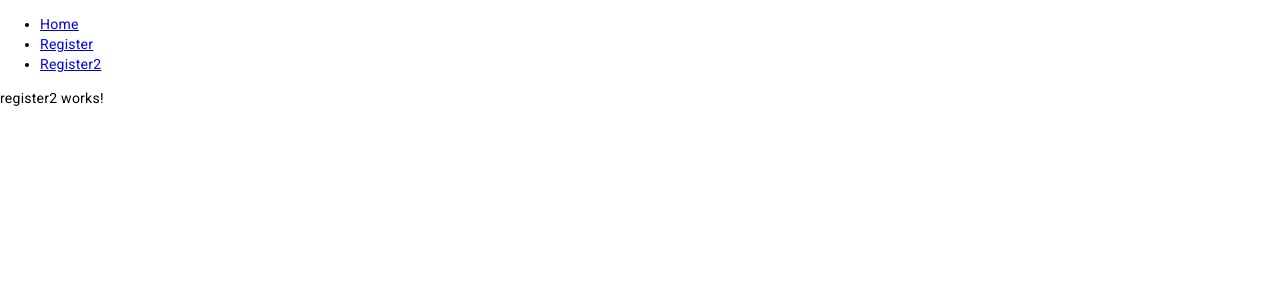
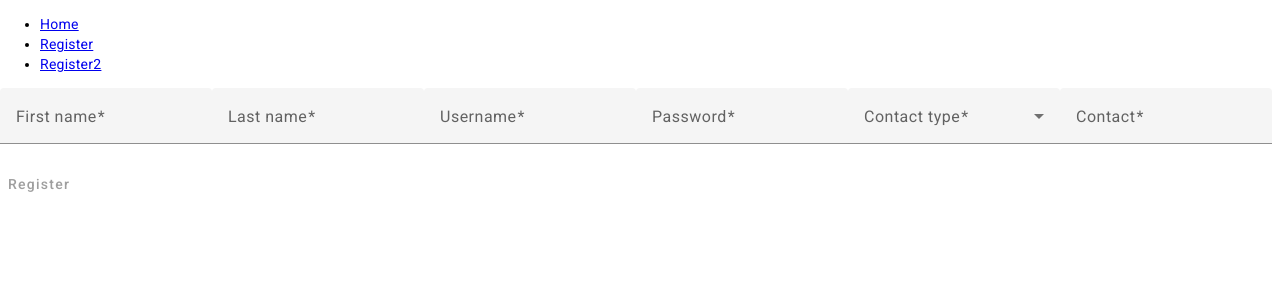
Before and after one commit to NikolaDelic99/mlogika_project, an Angular app in the folder frontend/user_manager/: page /register2 in a window 1280 px wide. Shown: the top 300 px of the page. Built offline with nearby package versions, Linux system fonts and the light colour scheme.

Commit message:
Register form 2 has been made

```diff
--- a/frontend/user_manager/src/app/register2/register2.component.html
+++ b/frontend/user_manager/src/app/register2/register2.component.html
@@ -1 +1,39 @@
-<p>register2 works!</p>
+<form (ngSubmit)="onSubmit(registerForm)" #registerForm="ngForm">
+    <mat-form-field appearance="fill">
+        <mat-label>First name</mat-label>
+        <input matInput id="firstname" name="firstname" ngModel required>
+    </mat-form-field>
+
+    <mat-form-field appearance="fill">
+        <mat-label>Last name</mat-label>
+        <input matInput id="lastname" name="lastname" ngModel required>
+    </mat-form-field>
+
+    <mat-form-field appearance="fill">
+        <mat-label>Username</mat-label>
+        <input matInput id="username" name="username" ngModel required>
+    </mat-form-field>
+
+    <mat-form-field appearance="fill">
+        <mat-label>Password</mat-label>
+        <input matInput id="password" name="password" ngModel required type="password">
+    </mat-form-field>
+
+    <mat-form-field appearance="fill">
+        <mat-label>Contact type</mat-label>
+        <mat-select id="contactType" name="contactType" ngModel required>
+            <mat-option value="phone">Phone</mat-option>
+            <mat-option value="email">Email</mat-option>
+            <mat-option value="address">Address</mat-option>
+        </mat-select>
+    </mat-form-field>
+
+    <mat-form-field appearance="fill">
+        <mat-label>Contact</mat-label>
+        <input matInput id="contact" name="contact" ngModel required>
+    </mat-form-field>
+
+    <button mat-button type="submit" [disabled]="!registerForm.valid">Register</button>
+
+
+</form>
--- a/frontend/user_manager/src/app/register2/register2.component.ts
+++ b/frontend/user_manager/src/app/register2/register2.component.ts
@@ -1,4 +1,5 @@
 import { Component } from '@angular/core';
+import { NgForm } from '@angular/forms';
 
 @Component({
   selector: 'app-register2',
@@ -6,5 +7,8 @@ import { Component } from '@angular/core';
   styleUrls: ['./register2.component.css']
 })
 export class Register2Component {
+  onSubmit(f:NgForm){
+    console.log(f.value);
+  }
 
 }
```
Also changed, not shown: frontend/user_manager/src/app/app.module.ts (+10 -1 lines).
